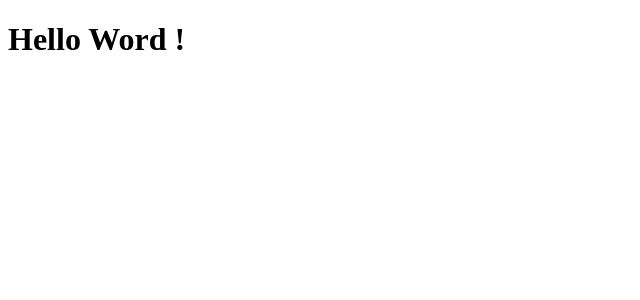
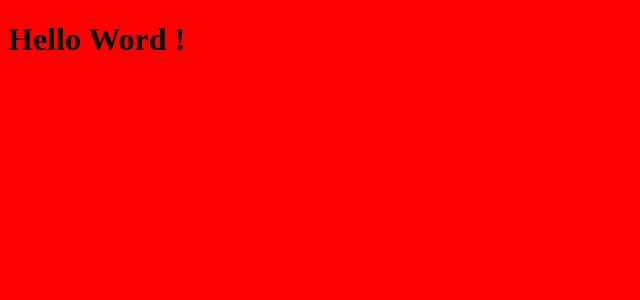
Before and after one commit to Italovini223/rocketnotes-frontend, a React (Vite) app: page / in a window 1280 px wide. Shown: the top 300 px of the page, without its empty margins (0-640 px from the left). Built offline with nearby package versions, Linux system fonts and the light colour scheme.

Commit message:
✨ feat: code in CSS classroom

```diff
--- a/src/pages/Details.jsx
+++ b/src/pages/Details/index.jsx
@@ -1,3 +1,5 @@
+import "./styles.css";
+
 export function Details(){
   return(
     <h1>Hello Word !</h1>
--- /dev/null
+++ b/src/pages/Details/styles.css
@@ -0,0 +1,3 @@
+body {
+  background: red;
+}
```
